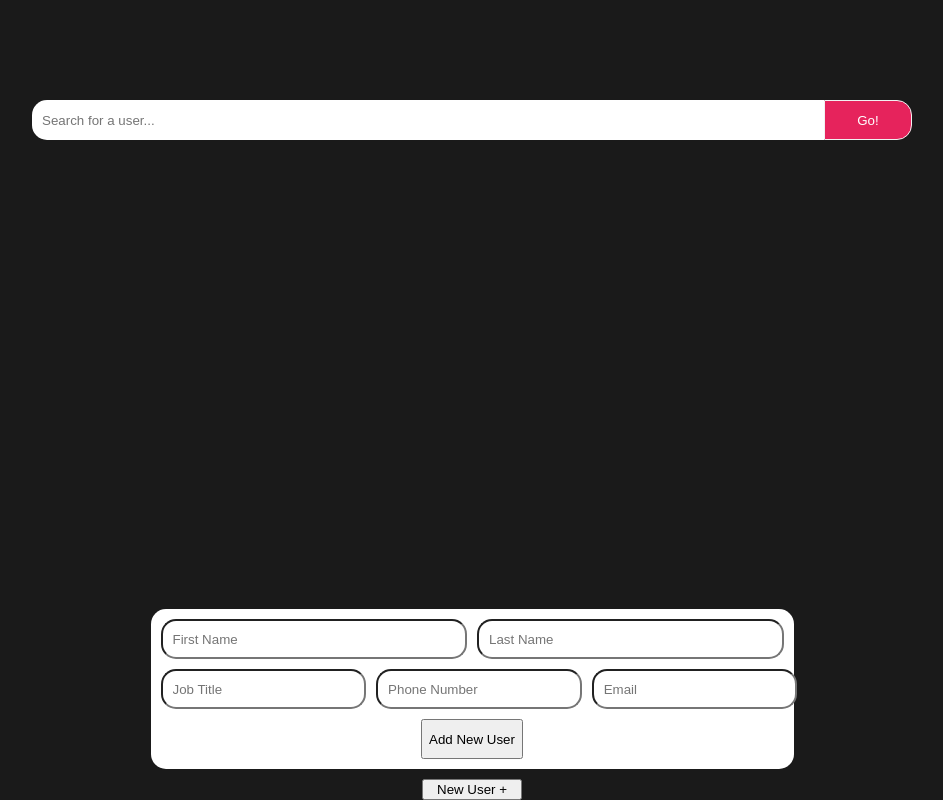
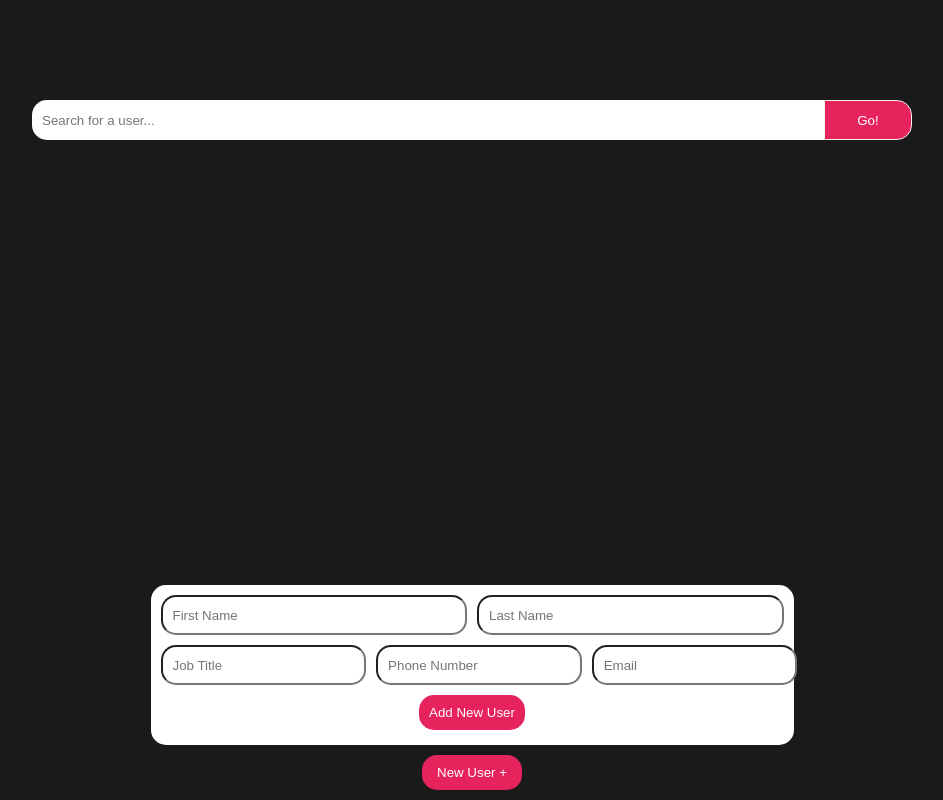
Before and after one commit to ajamarco/project_aiimi, a React (Create React App) app: page / in a window 1280 px wide. Both pictures are taken after a click on the button "New User +". Shown: the whole page, without its empty margins (168-1111 px from the left). Built offline with nearby package versions, Linux system fonts and the light colour scheme; data requests are answered from the project's data file.

Commit message:
Refactor create new form and button styles

```diff
--- a/src/App.scss
+++ b/src/App.scss
@@ -140,4 +140,23 @@ body {
 .create_new_form__button {
   display: grid;
   justify-content: center;
+  button {
+    border: none;
+    background-color: $primaryColor;
+    color: white;
+    cursor: pointer;
+    border-radius: $borderRadius;
+    padding: 10px;
+    margin-bottom: 10px;
+  }
 }
+
+.create_new_button__button {
+  border: none;
+  background-color: $primaryColor;
+  color: white;
+  cursor: pointer;
+  border-radius: $borderRadius;
+  padding: 10px;
+  margin-bottom: 10px;
+}
--- a/src/components/CreateNew.tsx
+++ b/src/components/CreateNew.tsx
@@ -4,10 +4,14 @@ import CreateNewButton from "./CreateNewButton";
 
 const CreateNew = () => {
   const [showForm, setShowForm] = useState(false);
+  const setShowFormHandler = () => {
+    setShowForm(!showForm);
+  };
+
   return (
     <div className="create_new">
       <CreateNewForm showForm={showForm} />
-      <CreateNewButton />
+      <CreateNewButton setShowFormHandler={setShowFormHandler} />
     </div>
   );
 };
--- a/src/components/CreateNewButton.tsx
+++ b/src/components/CreateNewButton.tsx
@@ -1,9 +1,18 @@
-import React from "react";
+const CreateNewButton = ({
+  setShowFormHandler,
+}: {
+  setShowFormHandler: () => void;
+}) => {
+  const handleClick = (e: React.MouseEvent<HTMLButtonElement>) => {
+    e.preventDefault();
+    setShowFormHandler();
+  };
 
-const CreateNewButton = () => {
   return (
     <div className="create_new_button">
-      <button className="create_new_button__button">New User + </button>
+      <button className="create_new_button__button" onClick={handleClick}>
+        New User +{" "}
+      </button>
     </div>
   );
 };
--- a/src/components/CreateNewForm.tsx
+++ b/src/components/CreateNewForm.tsx
@@ -1,6 +1,55 @@
 const CreateNewForm = ({ showForm }: { showForm: boolean }) => {
+  const handleSubmit = (e: React.FormEvent) => {
+    e.preventDefault();
+    //get the values of the form
+    const firstName = (
+      document.getElementById("first_name") as HTMLInputElement
+    ).value;
+    const lastName = (document.getElementById("last_name") as HTMLInputElement)
+      .value;
+    const jobTitle = (document.getElementById("job_title") as HTMLInputElement)
+      .value;
+    const phoneNumber = (
+      document.getElementById("phone_number") as HTMLInputElement
+    ).value;
+    const email = (document.getElementById("email") as HTMLInputElement).value;
+
+    //create a new user object
+    const newUser = {
+      FirstName: firstName,
+      LastName: lastName,
+      JobTitle: jobTitle,
+      Phone: phoneNumber,
+      Email: email,
+    };
+
+    //send the new user object to the backend
+    fetch("http://localhost:5000/persons", {
+      method: "POST",
+      headers: {
+        "Content-Type": "application/json",
+      },
+      body: JSON.stringify(newUser),
+    })
+      .then((res) => res.json())
+      .then((data) => {
+        console.log("New user added:", data);
+        //clear the form
+        (document.getElementById("first_name") as HTMLInputElement).value = "";
+        (document.getElementById("last_name") as HTMLInputElement).value = "";
+        (document.getElementById("job_title") as HTMLInputElement).value = "";
+        (document.getElementById("phone_number") as HTMLInputElement).value =
+          "";
+        (document.getElementById("email") as HTMLInputElement).value = "";
+      })
+      .catch((err) => console.log(err));
+  };
   return (
-    <form className="create_new_form">
+    <form
+      className="create_new_form"
+      style={{ display: showForm ? "grid" : "none" }}
+      onSubmit={(e) => handleSubmit(e)}
+    >
       <div className="create_new_form__names">
         <input
           type="text"
```
